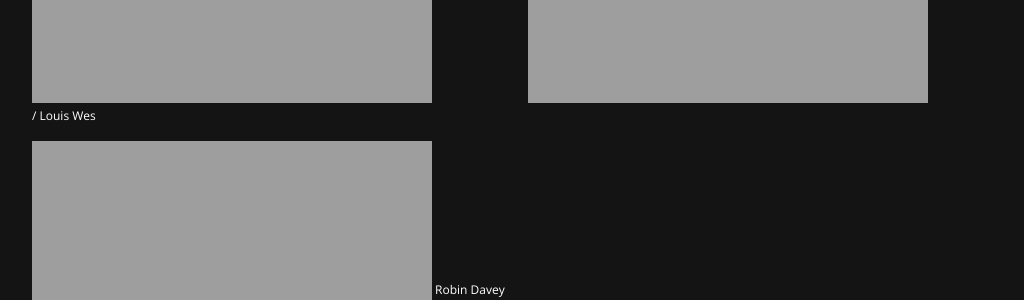
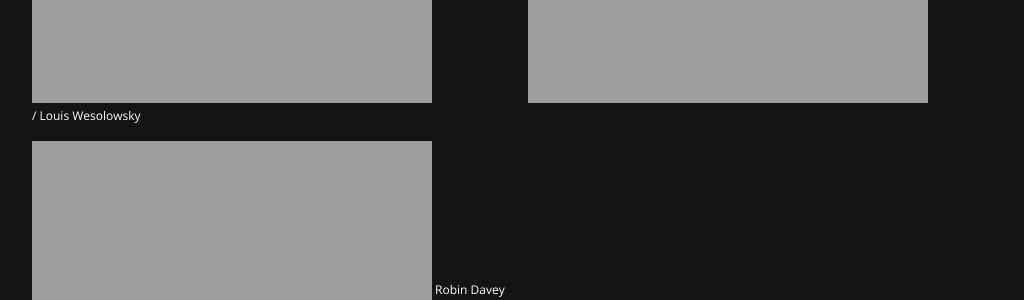
Before and after one commit to gorociao/peprally-website, a Jekyll site: the page built from deareu-press.markdown, in a window 1280 px wide and 900 px high, scrolled down 2815 px. Shown: the part 317-617 px from the top of the window, without its empty margins (118-1142 px from the left). Built offline with Jekyll 4.4.1, drawn with Linux system fonts in a browser that asks for light colours.

Commit message:
added video

```diff
--- a/deareu-press.markdown
+++ b/deareu-press.markdown
@@ -8,7 +8,7 @@
 ---
 
 <div class='embed-container no-bottom-margin'>
-    <iframe src="https://player.vimeo.com/video/171939446" width="640" height="360" frameborder="0" webkitallowfullscreen mozallowfullscreen allowfullscreen></iframe>
+    <iframe src="https://player.vimeo.com/video/207224551?color=F11E4C&title=0&byline=0&portrait=0" width="1250" height="703" frameborder="0" webkitallowfullscreen mozallowfullscreen allowfullscreen></iframe>
 </div>
 
 {: .small-links}
@@ -45,7 +45,7 @@
 ![]({{ site.url }}/images/eupress/de_map.jpg) Marie-Margaux Tsakiri-Scanatovits
 
 {: .image .half .left}
-![]({{ site.url }}/images/eupress/de_hats.gif) Brian Gossett / Louis Wes
+![]({{ site.url }}/images/eupress/de_hats.gif) Brian Gossett / Louis Wesolowsky
 
 {: .image .half .right}
 ![]({{ site.url }}/images/eupress/de_poison.gif) Jay Quercia
```
